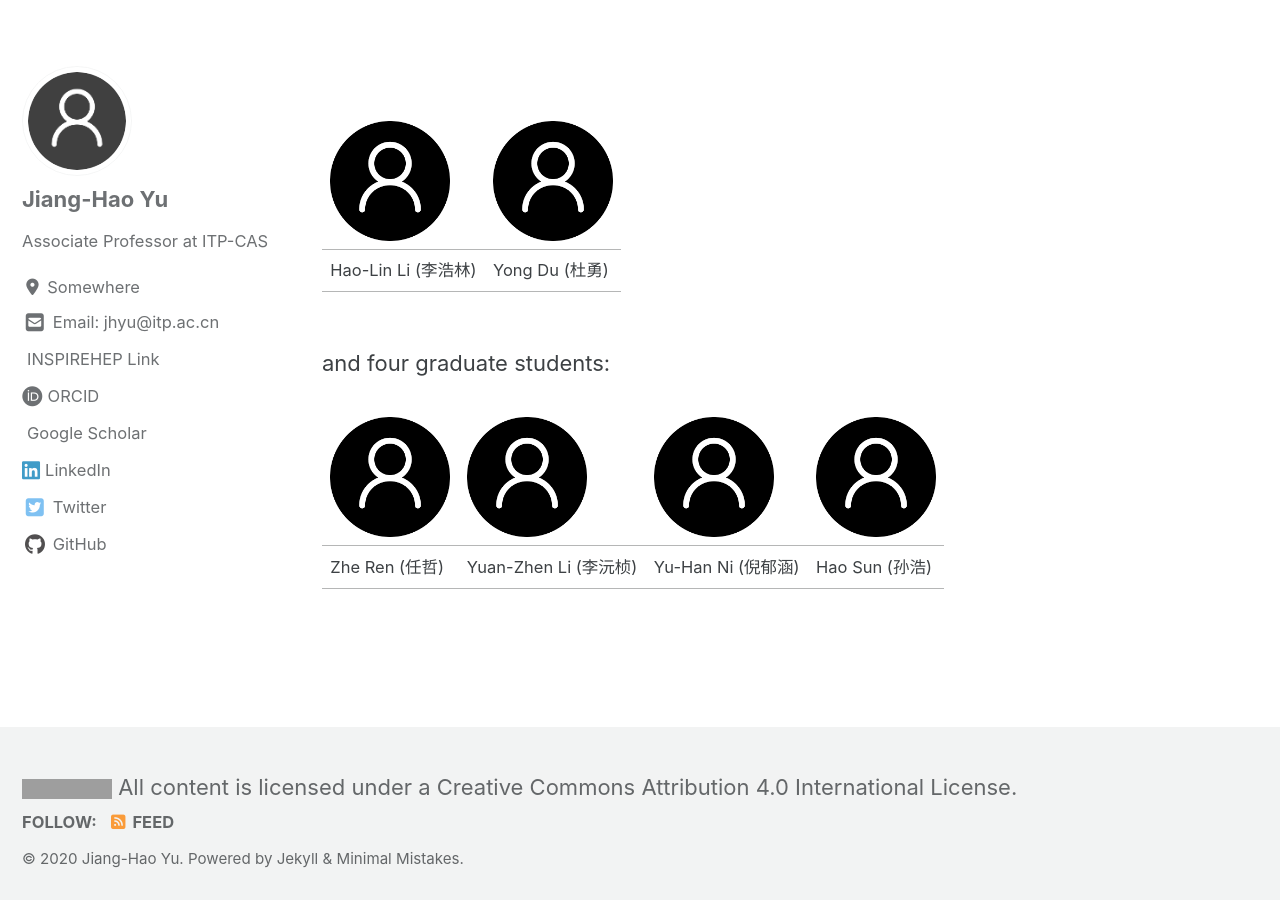
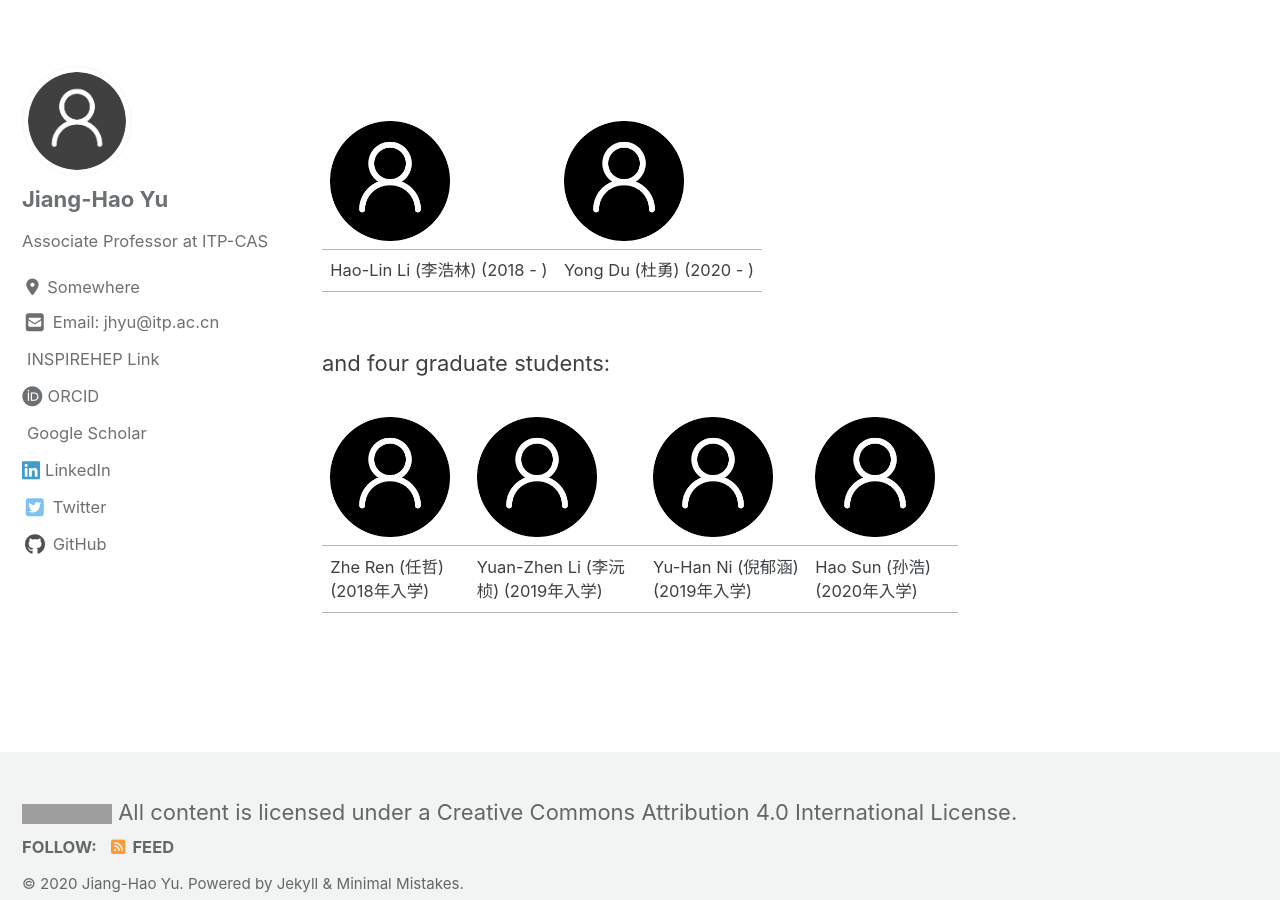
Before and after one commit to jhyu-itp/jhyu-itp.github.io, a Jekyll site: the page built from _pages/index.md, in a window 1280 px wide and 900 px high, scrolled down 1111 px. Built offline with Jekyll 4.4.1, drawn with Linux system fonts in a browser that asks for light colours; cached includes are drawn as plain includes; nearby versions of some CDN libraries; a style sheet for code colours, icons or effects is not loaded; grey boxes are pictures that could not be loaded.

Commit message:
Update index.md

```diff
--- a/_pages/index.md
+++ b/_pages/index.md
@@ -49,15 +49,7 @@ In this group, there are two postdocs:
 <br />
 
 
-<!--| --------------- | --------------- | --------------- |
-| Row 1 Column 1 | Row 1 Column 2 | Row 1 Column 3 |
-| Row 2 Column 1 | Row 2 Column 2 | Row 2 Column 3 |
-| Row 3 Column 1 | Row 3 Column 2 | Row 3 Column 3 |
-<center>
-Solarized dark             |  Solarized Ocean
-:-------------------------:|:-------------------------:
-<img src="/assets/images/bio-photo.png" width=120>  |  <img src="/assets/images/bio-photo.png" width=120>
-</center>-->
+
 
 <center>
 <table>
@@ -66,8 +58,8 @@ Solarized dark             |  Solarized Ocean
     <td><img src="/assets/images/bio-photo.png" width=120></td>
   </tr>
     <tr>
-    <td>Hao-Lin Li (李浩林)</td>
-     <td>Yong Du (杜勇)</td>
+    <td>Hao-Lin Li (李浩林) (2018 - )</td>
+     <td>Yong Du (杜勇) (2020 - )</td>
   </tr>
 </table>
 </center>
@@ -89,10 +81,10 @@ and four graduate students:
     <td><img src="/assets/images/bio-photo.png" width=120></td>
   </tr>
     <tr>
-    <td>Zhe Ren (任哲)</td>
-     <td>Yuan-Zhen Li (李沅桢)</td>
-     <td>Yu-Han Ni (倪郁涵)</td>
-      <td>Hao Sun (孙浩)</td>
+    <td>Zhe Ren (任哲) (2018年入学)</td>
+     <td>Yuan-Zhen Li (李沅桢) (2019年入学)</td>
+     <td>Yu-Han Ni (倪郁涵) (2019年入学)</td>
+      <td>Hao Sun (孙浩) (2020年入学)</td>
   </tr>
 </table>
 </p>
```
